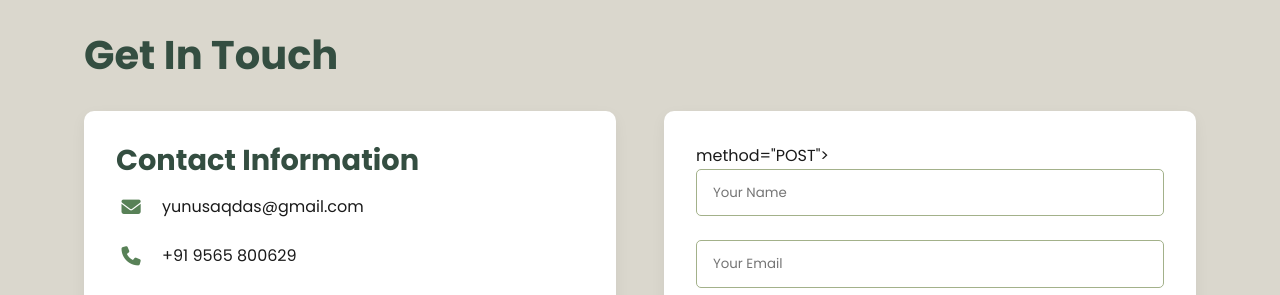
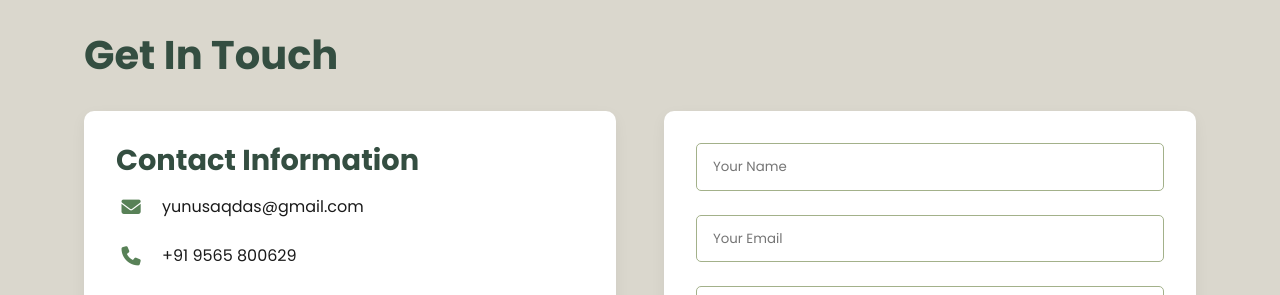
Before and after one commit to Aqdasjustinn/My-Portfolio, a plain HTML site: page index.html in a window 1280 px wide. Shown: the part 4770-5065 px from the top of the page. Drawn offline with Linux system fonts and the light colour scheme.

Commit message:
Update index.html

```diff
--- a/index.html
+++ b/index.html
@@ -355,7 +355,7 @@
                     </div>
                 </div>
 
-                <form class="contact-form" id="contactForm" action="https://submit-form.com/zMKfS6RwA"> method="POST">
+                <form class="contact-form" id="contactForm" action="https://submit-form.com/zMKfS6RwA" method="POST">
                     <div class="form-group">
                         <input type="text" id="name" name="name" placeholder="Your Name" required>
                     </div>
```
